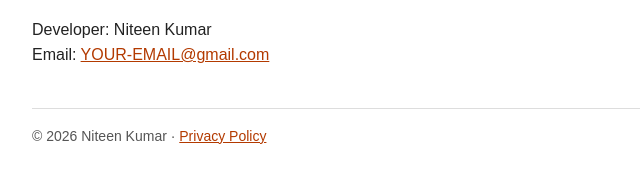
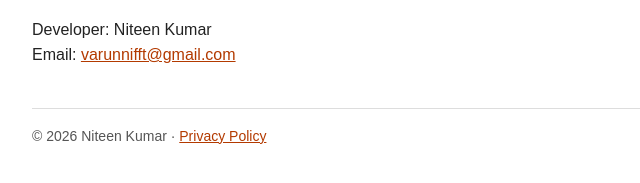
Before and after one commit to varunnifft/varunnifft.github.io, a plain HTML site: page index.html in a window 1280 px wide. Shown: the part 565-748 px from the top of the page, 208-848 px from the left. Drawn offline with Linux system fonts and the light colour scheme.

Commit message:
Add contact email
Co-Authored-By: Claude Opus 5.5 <noreply@anthropic.com>
Claude-Session: https://claude.ai/code/session_014THuXGgEWCreDUT5wLAbnC

```diff
--- a/index.html
+++ b/index.html
@@ -31,7 +31,7 @@
 
   <h2>Contact</h2>
   <p>Developer: Niteen Kumar<br>
-  Email: <a href="mailto:YOUR-EMAIL@gmail.com">YOUR-EMAIL@gmail.com</a></p>
+  Email: <a href="mailto:varunnifft@gmail.com">varunnifft@gmail.com</a></p>
 
   <footer>
     &copy; 2026 Niteen Kumar &middot; <a href="privacy.html">Privacy Policy</a>
```
Also changed, not shown: privacy.html (+1 -1 lines).
